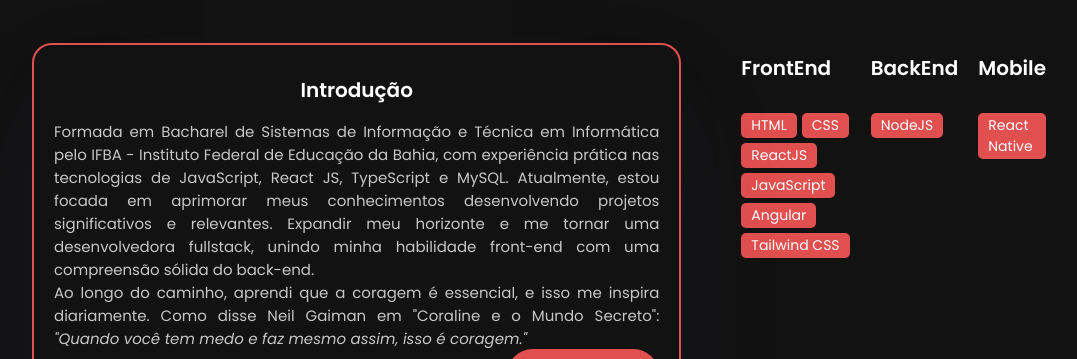
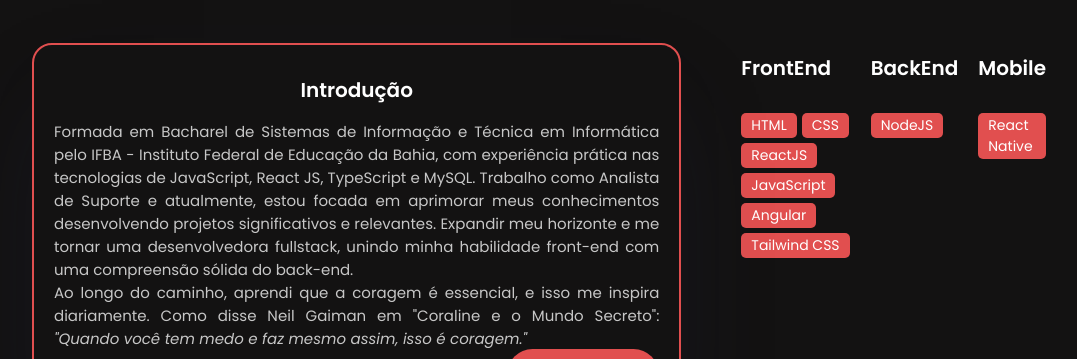
Before and after one commit to YaraVarges/portfolio, a plain HTML site: page index.html in a window 1280 px wide. Shown: the part 920-1279 px from the top of the page, without its empty margins (96-1173 px from the left). Drawn offline with nearby package versions, Linux system fonts and the light colour scheme.

Commit message:
Update main.js

```diff
--- a/index.html
+++ b/index.html
@@ -6,9 +6,7 @@
     <meta name="viewport" content="width=device-width, initial-scale=1.0">
 
     <link rel="shortcut icon" href="./assets/favicon/favicon-32x32.png" type="image/x-icon">
-
     <link rel="stylesheet" href="https://unicons.iconscout.com/release/v4.0.8/css/line.css">
-
     <link rel="stylesheet" href="https://cdn.jsdelivr.net/npm/swiper@11/swiper-bundle.min.css" />
 
     <!-- CSS -->
@@ -20,6 +18,7 @@
 
 <body>
     <div class="container">
+        <!-------------- HEADER -------------->
         <nav id="header">
             <div class="logo">
                 <p class="nav-name"><a href="#home">YV</a></p>
@@ -46,8 +45,10 @@
             </div>
         </nav>
 
+        <!-------------- MAIN -------------->
         <main class="main">
 
+            <!-------------- SECTION HOME -------------->
             <section class="home" id="home">
 
                 <div class="home-text">
@@ -85,6 +86,7 @@
                 </div>
             </section>
 
+            <!-------------- SECTION ABOUT -------------->
             <section class="section" id="about">
                 <div class="top-header">
                     <h1>Sobre mim</h1>
@@ -95,12 +97,10 @@
                             <h3>Introdução</h3>
                             <p>Formada em Bacharel de Sistemas de Informação e Técnica em Informática pelo IFBA -
                                 Instituto Federal de Educação da Bahia, com experiência prática nas tecnologias de
-                                JavaScript, React JS, TypeScript e MySQL. Atualmente, estou focada em aprimorar meus
-                                conhecimentos desenvolvendo projetos significativos e relevantes. Expandir meu horizonte e me tornar uma desenvolvedora fullstack, unindo minha habilidade front-end com uma compreensão sólida do back-end.
+                                JavaScript, React JS, TypeScript e MySQL. Trabalho como Analista de Suporte e atualmente, estou focada em aprimorar meus conhecimentos desenvolvendo projetos significativos e relevantes. Expandir meu horizonte e me tornar uma desenvolvedora fullstack, unindo minha habilidade front-end com uma compreensão sólida do back-end.
                                 <br>
                                 Ao longo do caminho, aprendi que a coragem é essencial, e isso me inspira diariamente.
-                                Como disse Neil Gaiman em "Coraline e o Mundo Secreto": <span class="italic">"Quando
-                                    você tem medo e faz mesmo assim, isso é coragem."</span>
+                                Como disse Neil Gaiman em "Coraline e o Mundo Secreto": <span class="italic">"Quando você tem medo e faz mesmo assim, isso é coragem."</span>
                             </p>
                             <div class="about-btn">
                                 <button class="btn"><a
@@ -146,6 +146,7 @@
                 </div>
             </section>
 
+            <!-------------- SECTION PROJECTS -------------->
             <section class="section" id="projects">
                 <div class="top-header">
                     <h1>Projetos</h1>
@@ -212,6 +213,7 @@
                 </div>
             </section>
 
+            <!-------------- SECTION CONTACT -------------->
             <section class="section" id="contact">
                 <div class="top-header">
                     <h1>Contato</h1>
@@ -224,7 +226,6 @@
                     </div>
                 </div>
             </section>
-
         </main>
 
         <div class="scroll-icon-box">
@@ -233,9 +234,8 @@
             </a>
         </div>
 
-        <!-- --------------- FOOTER --------------- -->
+        <!-------------- FOOTER -------------->
         <footer>
-
             <div class="bottom-footer">
                 <p>Copyright &copy; 2023-2026.
                     <a href="https://github.com/YaraVarges" target="_blank" rel="noreferrer noopener">Desenvolvido por
@@ -243,16 +243,14 @@
                 </p>
             </div>
         </footer>
-
     </div>
 
-    <!-- Scripts Files -->
+    <!-- SCRIPTS FILES -->
     <script src="https://unpkg.com/typed.js@2.0.16/dist/typed.umd.js"></script>
     <script src="https://unpkg.com/scrollreveal"></script>
     <script src="https://cdn.jsdelivr.net/npm/swiper@11/swiper-bundle.min.js"></script>
 
-    <!-- JS File -->
+    <!-- JS FILE -->
     <script src="./src/js/main.js"></script>
 </body>
-
 </html>
--- a/src/js/main.js
+++ b/src/js/main.js
@@ -32,7 +32,6 @@ const swiper = new Swiper('.swiper', {
   },
 });
 
-
 //ScrollReveal
 const sr = ScrollReveal({
   origin: 'top',
@@ -49,7 +48,6 @@ sr.reveal('.social-icons', { delay: 200 })
 sr.reveal('.home-image', { delay: 300 })
 sr.reveal('.project-box', { interval: 200 })
 
-
 const srLeft = ScrollReveal({
   origin: 'left',
   distance: '80px',
@@ -59,7 +57,6 @@ const srLeft = ScrollReveal({
 srLeft.reveal('.about-info', { delay: 100 })
 srLeft.reveal('.contact-info', { delay: 100 })
 
-
 const srRight = ScrollReveal({
   origin: 'right',
   distance: '80px',
@@ -68,8 +65,6 @@ const srRight = ScrollReveal({
 })
 srRight.reveal('.skills-box', { delay: 100 })
 srRight.reveal('.form-control', { delay: 100 })
-
-
 
 //Scroll Active
 const sections = document.querySelectorAll('section[id]')
```
